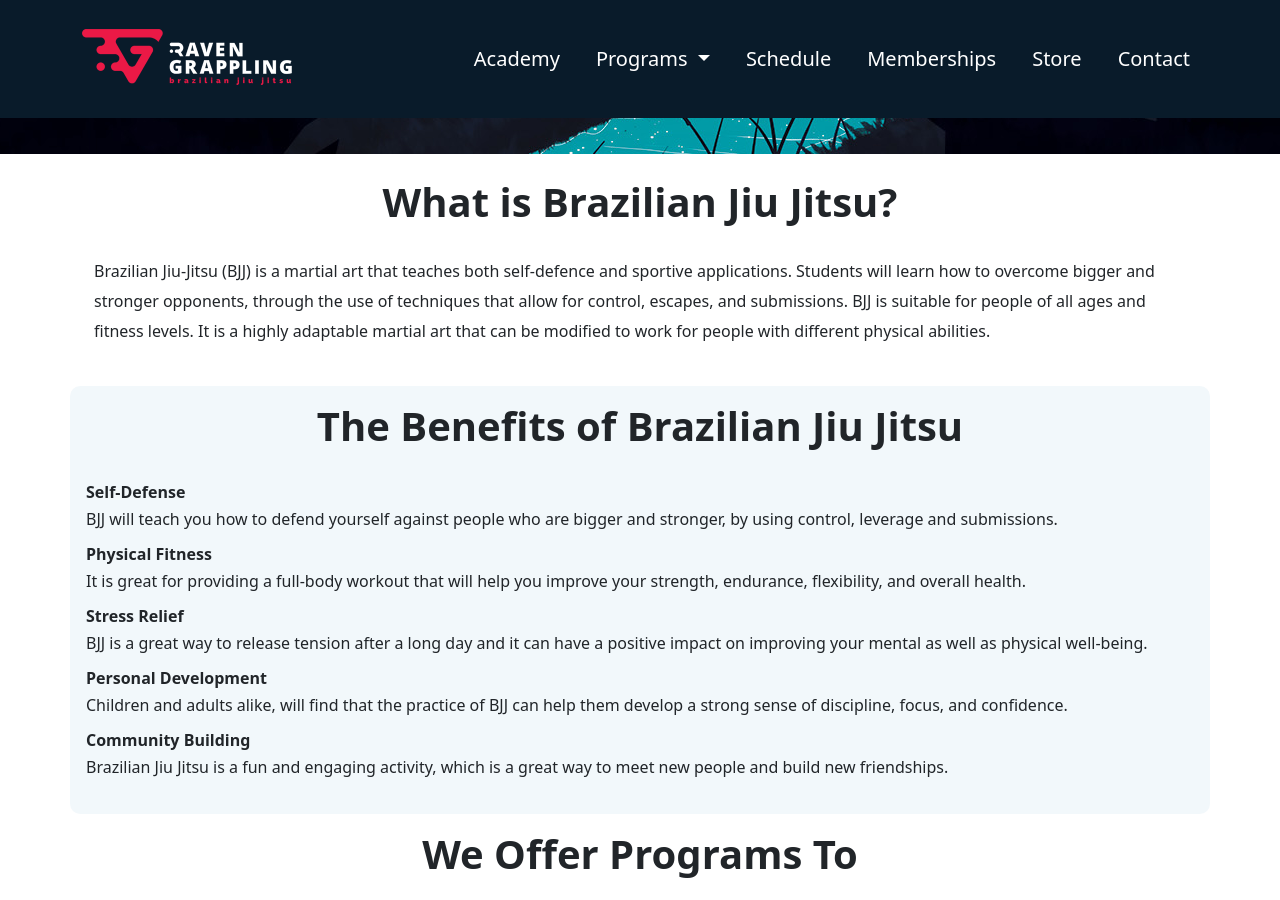
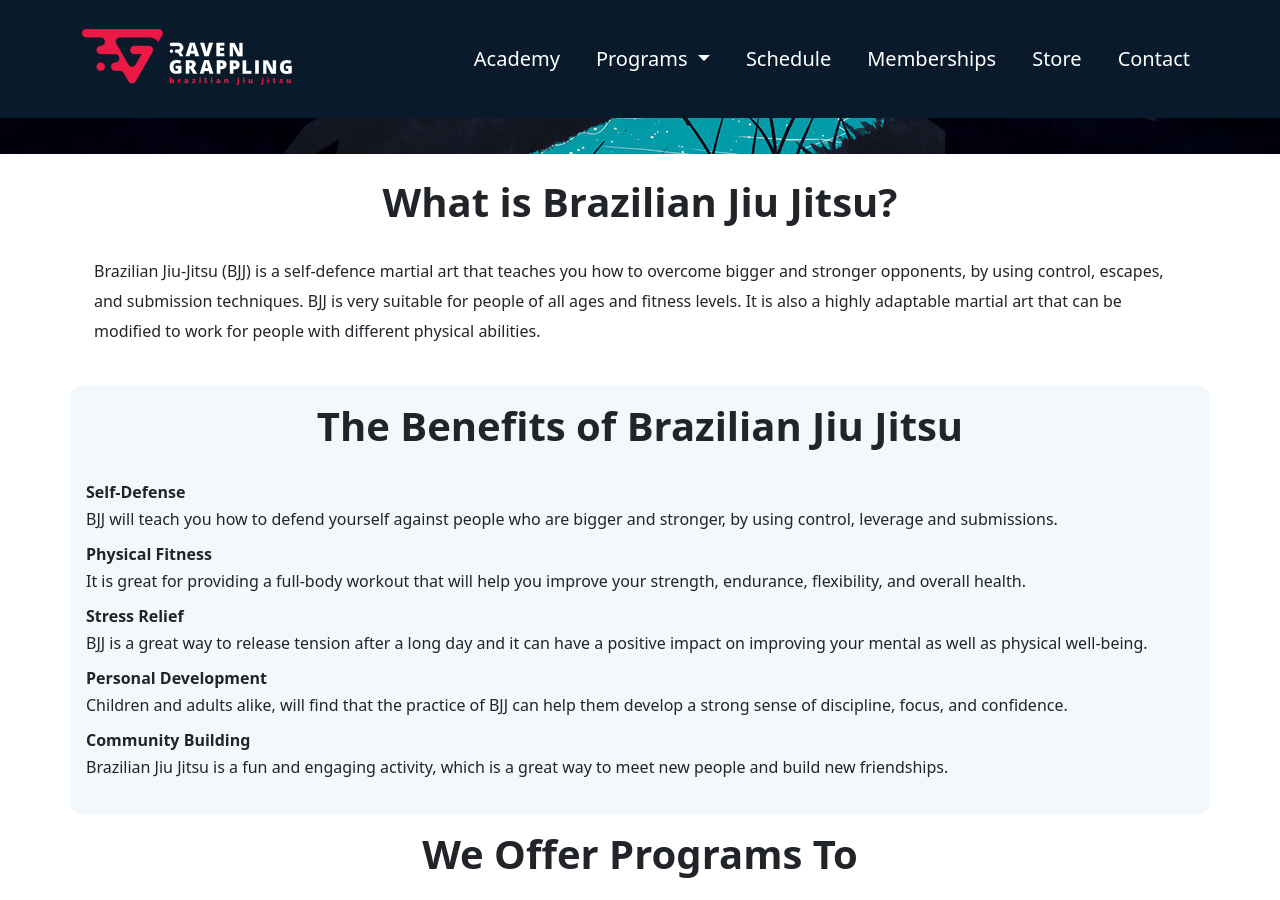
Before and after one commit to RavenGrappling/RavenGrappling.github.io, a Jekyll site: the page built from index.md, in a window 1280 px wide and 900 px high, scrolled down 604 px. Built offline with Jekyll 4.4.1, drawn with Linux system fonts in a browser that asks for light colours.

Commit message:
Update index.md

```diff
--- a/index.md
+++ b/index.md
@@ -17,7 +17,7 @@ layout: default
 <div class="container py-5 px-4 p-lg-4">
   <h1 class="text-center fw-bold">What is Brazilian Jiu Jitsu?</h1>
   <p>
-    Brazilian Jiu-Jitsu (BJJ) is a martial art that teaches both self-defence and sportive applications. Students will learn how to overcome bigger and stronger opponents, through the use of techniques that allow for control, escapes, and submissions. BJJ is suitable for people of all ages and fitness levels. It is a highly adaptable martial art that can be modified to work for people with different physical abilities.
+    Brazilian Jiu-Jitsu (BJJ) is a self-defence martial art that teaches you how to overcome bigger and stronger opponents, by using control, escapes, and submission techniques. BJJ is very suitable for people of all ages and fitness levels. It is also a highly adaptable martial art that can be modified to work for people with different physical abilities.
   </p>
 </div>
 
```
